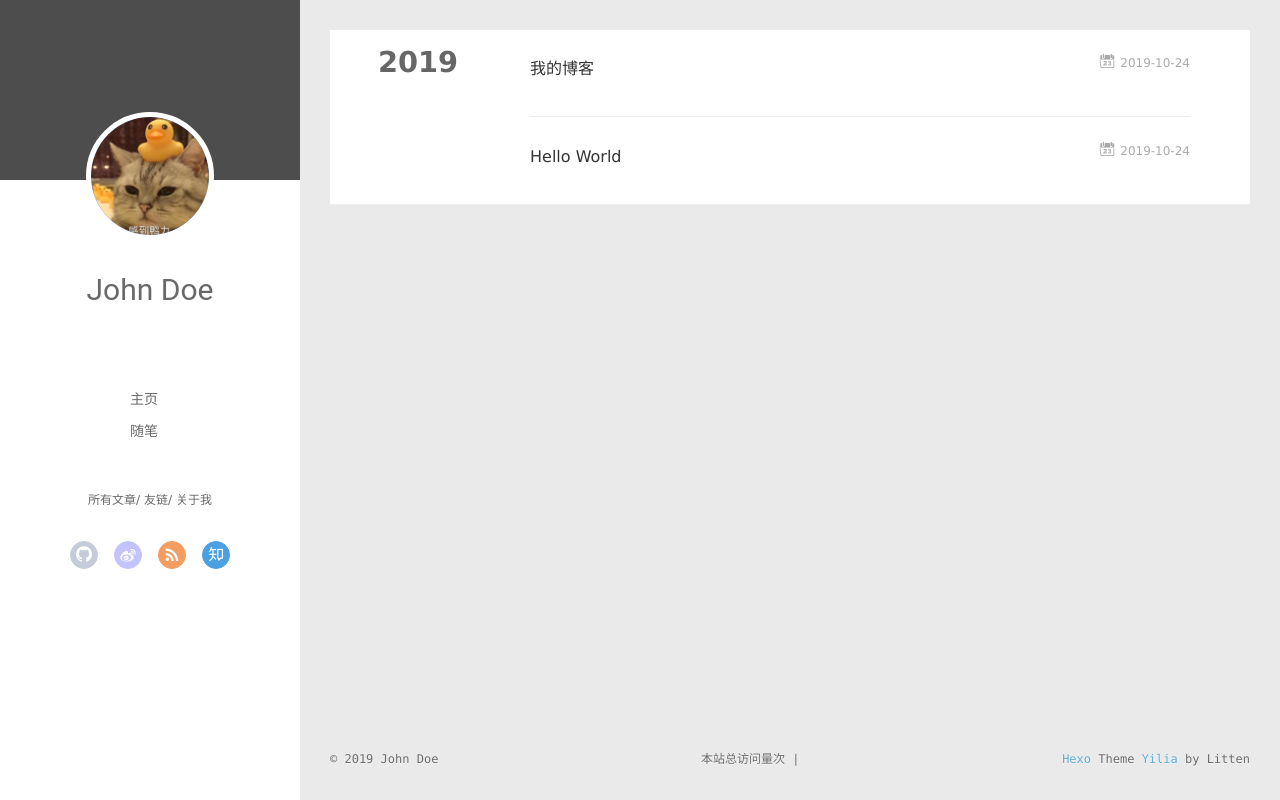
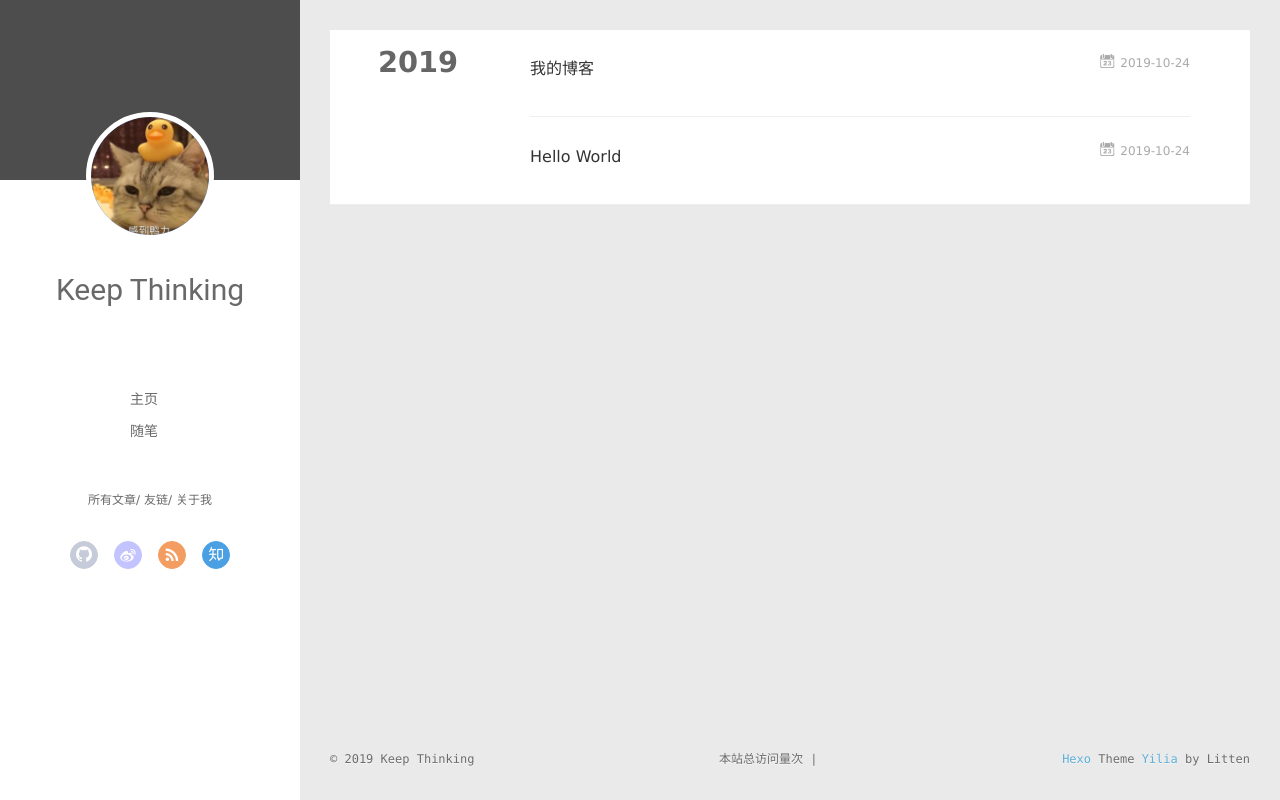
Before and after one commit to developerws/developerws.github.io, a plain HTML site: page archives/index.html in a window 1280 px wide. Drawn offline with Linux system fonts and the light colour scheme; some packages are replaced by stand-ins of ours; no server answers; a script that the page names is missing.

Commit message:
Site updated: 2019-10-25 11:40:40

```diff
--- a/archives/index.html
+++ b/archives/index.html
@@ -45,7 +45,7 @@
 			<img src="/img/stresscat.jpg" class="js-avatar">
 		</a>
 		<hgroup>
-		  <h1 class="header-author"><a href="/">John Doe</a></h1>
+		  <h1 class="header-author"><a href="/">Keep Thinking</a></h1>
 		</hgroup>
 
 
@@ -103,7 +103,7 @@
 				<img src="/img/stresscat.jpg" class="js-avatar">
 			</div>
 			<hgroup>
-			  <h1 class="header-author js-header-author">John Doe</h1>
+			  <h1 class="header-author js-header-author">Keep Thinking</h1>
 			</hgroup>
 
 
@@ -232,7 +232,7 @@
   <div class="outer">
     <div id="footer-info">
     	<div class="footer-left">
-    		&copy; 2019 John Doe
+    		&copy; 2019 Keep Thinking
     	</div>
       	<div class="footer-right">
       		<a href="http://hexo.io/" target="_blank">Hexo</a>  Theme <a href="https://github.com/litten/hexo-theme-yilia" target="_blank">Yilia</a> by Litten
```
Also changed, not shown: 2019/10/24/hello-world/index.html (+3 -3 lines), 2019/10/24/我的博客/index.html (+3 -3 lines), archives/2019/10/index.html (+3 -3 lines), archives/2019/index.html (+3 -3 lines), index.html (+3 -3 lines).
